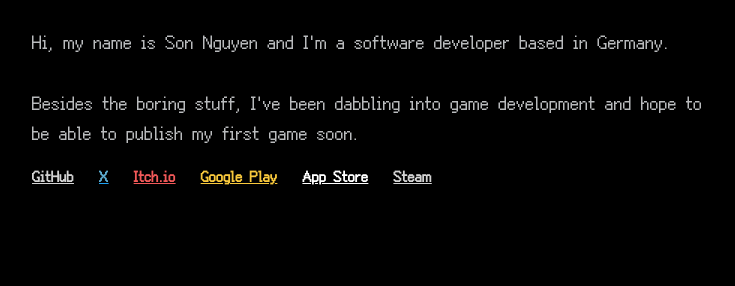
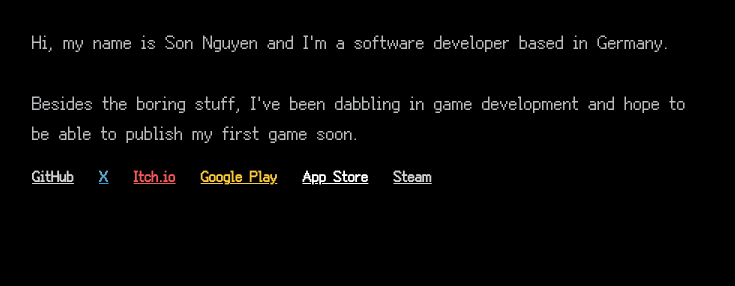
Before and after one commit to BanhmiDev/banhmidev.github.io, a Jekyll site: the page built from index.md, in a window 1280 px wide. Shown: the part 220-506 px from the top of the page, without its empty margins (268-1003 px from the left). Built offline with Jekyll 4.4.1, drawn with Linux system fonts in a browser that asks for light colours.

Commit message:
Update _config.yml

```diff
--- a/_config.yml
+++ b/_config.yml
@@ -11,7 +11,7 @@ author:
   name: Son Nguyen
   bio: >
     Hi, my name is Son Nguyen and I'm a software developer based in Germany.<br/><br/>
-    Besides the boring stuff, I've been dabbling into game development and hope to be able to publish my first game soon.
+    Besides the boring stuff, I've been dabbling in game development and hope to be able to publish my first game soon.
   username: BanhmiDev
   twitter: BanhmiDev
   avatar: /assets/img/avatar.png
```
